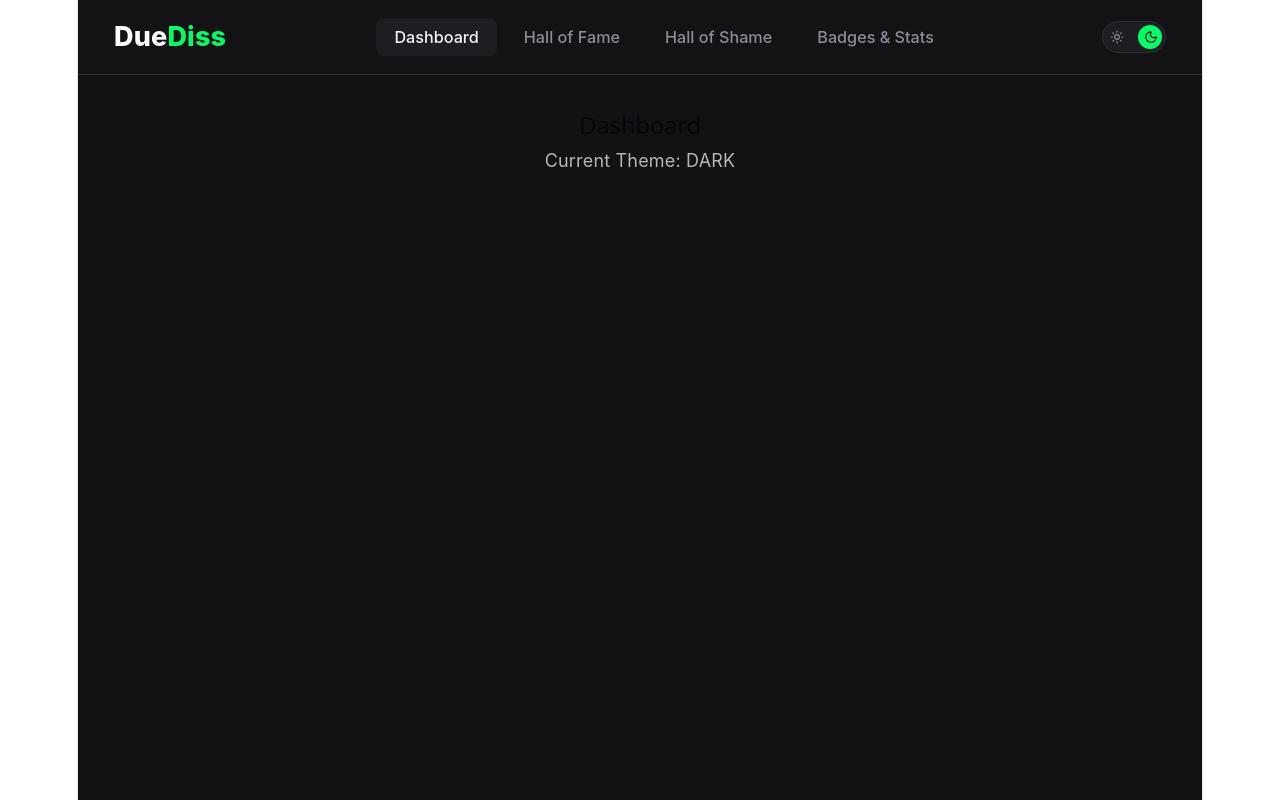
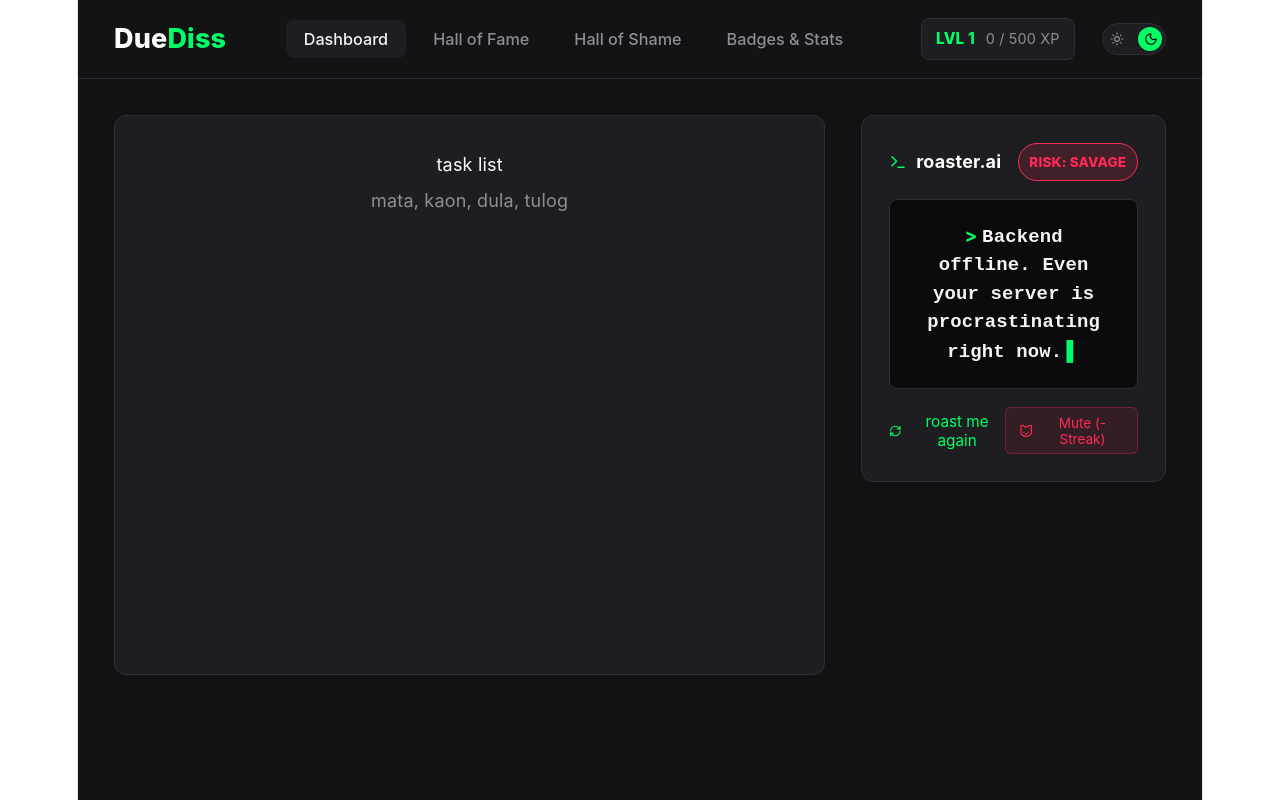
Before and after one commit to RockNaPusa/DueDiss, a React app in the folder frontend/: page / in a window 1280 px wide. Built offline with nearby package versions, Linux system fonts and the light colour scheme; no server answers; the HTML template or start-up script is replaced by a standard one.

Commit message:
added tempo dashboard and roaster ai connection for us three to run

```diff
--- a/frontend/src/App.css
+++ b/frontend/src/App.css
@@ -32,7 +32,7 @@
   --slider-bg: #FFFFFF;
   --slider-border: #D9D9D2;
   --slider-knob: #FFC53D;
-  --icon-sun: #FFC53D;
+  --icon-sun: #66666F;
   --icon-moon: #66666F;
 }
 
@@ -175,3 +175,169 @@
   60% { opacity: 1; }
   100% { opacity: 0; }
 }
+
+
+/*==========================================*/
+/* NAVBAR RIGHT & XP */
+.nav-right {
+  display: flex;
+  align-items: center;
+  gap: 1.5rem;
+}
+
+.xp-container {
+  background-color: var(--nav-bg-active);
+  border: 1px solid var(--slider-border);
+  padding: 0.4rem 0.8rem;
+  border-radius: 8px;
+  display: flex;
+  align-items: center;
+  gap: 0.6rem;
+}
+
+.xp-level {
+  color: #00ff66;
+  font-weight: 800;
+  font-size: 0.85rem;
+}
+
+.xp-numbers {
+  font-size: 0.8rem;
+  color: var(--nav-text);
+}
+
+/* 2-COLUMN DASHBOARD GRID */
+.dashboard-grid {
+  display: grid;
+  grid-template-columns: 7fr 3fr;
+  gap: 2rem;
+  padding: 2rem;
+  max-width: 1400px;
+  margin: 0 auto;
+}
+
+.work-zone {
+  background-color: var(--nav-bg-active);
+  border: 1px solid var(--slider-border);
+  border-radius: 12px;
+  padding: 2rem;
+  min-height: 70vh;
+}
+
+.subtitle {
+  margin-top: 0.5rem;
+  color: var(--nav-text);
+}
+
+/* RIGHT PANEL: ROASTER.AI */
+.roaster-panel {
+  background-color: var(--nav-bg-active);
+  border: 1px solid var(--slider-border);
+  border-radius: 12px;
+  padding: 1.5rem;
+  height: fit-content;
+  position: sticky;
+  top: 2rem;
+}
+
+.roaster-header {
+  display: flex;
+  justify-content: space-between;
+  align-items: center;
+  margin-bottom: 1rem;
+}
+
+.roaster-title {
+  display: flex;
+  align-items: center;
+  gap: 0.5rem;
+  font-weight: 700;
+  font-family: monospace;
+  font-size: 1rem;
+}
+
+.risk-badge {
+  font-size: 0.75rem;
+  font-weight: 800;
+  padding: 0.25rem 0.6rem;
+  border-radius: 999px;
+  text-transform: uppercase;
+}
+
+.risk-mild { background: rgba(0, 255, 102, 0.15); color: #00ff66; border: 1px solid #00ff66; }
+.risk-medium { background: rgba(255, 197, 61, 0.15); color: #ffc53d; border: 1px solid #ffc53d; }
+.risk-savage { background: rgba(255, 42, 84, 0.15); color: #ff2a54; border: 1px solid #ff2a54; }
+
+/* ALWAYS DARK TERMINAL BOX */
+.roaster-terminal {
+  background-color: #0b0b0d;
+  border: 1px solid #2e2e34;
+  border-radius: 8px;
+  padding: 1.25rem;
+  min-height: 140px;
+  display: flex;
+  align-items: center;
+}
+
+.roast-output {
+  font-family: 'Courier New', monospace;
+  color: #f4f4f6;
+  font-size: 1.05rem;
+  font-weight: 700;
+  line-height: 1.5;
+}
+
+.prompt-arrow {
+  color: #00ff66;
+}
+
+.blinking-cursor {
+  color: #00ff66;
+  margin-left: 4px;
+  animation: blink 1s step-end infinite;
+}
+
+@keyframes blink {
+  50% { opacity: 0; }
+}
+
+.roaster-actions {
+  display: flex;
+  justify-content: space-between;
+  align-items: center;
+  margin-top: 1rem;
+}
+
+.roast-again-btn {
+  background: transparent;
+  border: none;
+  color: #00ff66;
+  font-family: monospace;
+  font-size: 0.85rem;
+  display: flex;
+  align-items: center;
+  gap: 0.4rem;
+  cursor: pointer;
+}
+
+.roast-again-btn:hover {
+  text-decoration: underline;
+}
+
+.roast-again-btn:disabled {
+  opacity: 0.4;
+  cursor: not-allowed;
+}
+
+.mute-btn {
+  background-color: rgba(255, 42, 84, 0.1);
+  border: 1px solid rgba(255, 42, 84, 0.3);
+  color: #ff2a54;
+  padding: 0.35rem 0.7rem;
+  border-radius: 6px;
+  font-size: 0.75rem;
+  display: flex;
+  align-items: center;
+  gap: 0.4rem;
+  cursor: pointer;
+}
--- a/frontend/src/App.jsx
+++ b/frontend/src/App.jsx
@@ -1,31 +1,74 @@
-import { useState } from 'react';
-import { Sun, Moon } from 'lucide-react';
+import { useState, useEffect } from 'react';
+import { Sun, Moon, Terminal, RefreshCw, Cat } from 'lucide-react';
+import axios from 'axios';
 import './App.css';
 
 function App() {
-  const [theme, setTheme] = useState('dark');
+  // 1. Theme state (remembers choice in browser via localStorage)
+  const [theme, setTheme] = useState(() => {
+    return localStorage.getItem('duediss-theme') || 'dark';
+  });
   const [showFlashbang, setShowFlashbang] = useState(false);
   const [activeTab, setActiveTab] = useState('Dashboard');
 
+  // 2. Roaster.ai states
+  const [riskLevel, setRiskLevel] = useState('SAVAGE');
+  const [roastText, setRoastText] = useState('Booting up roaster.ai...');
+  const [isLoadingRoast, setIsLoadingRoast] = useState(false);
+  const [isMuted, setIsMuted] = useState(false);
+
   const tabs = ['Dashboard', 'Hall of Fame', 'Hall of Shame', 'Badges & Stats'];
 
+  // 3. Fetch a roast from Toper's Backend
+  const fetchRoast = async () => {
+    if (isMuted) return;
+    setIsLoadingRoast(true);
+    try {
+      // Connects to Toper's Express server on port 5000
+      const response = await axios.get('http://localhost:5000/api/test-roast');
+      setRiskLevel(response.data.risk);
+      setRoastText(response.data.roast);
+    } catch (error) {
+      // Fallback message if Toper's server isn't running yet
+      setRoastText("Backend offline. Even your server is procrastinating right now.");
+    } finally {
+      setIsLoadingRoast(false);
+    }
+  };
+
+  // Run once when the page first loads
+  useEffect(() => {
+    fetchRoast();
+  }, []);
+
+  // Theme toggle + Flashbang Cat
   const handleToggleTheme = () => {
     if (theme === 'dark') {
       setTheme('light');
+      localStorage.setItem('duediss-theme', 'light');
       setShowFlashbang(true);
-
-      setTimeout(() => {
-        setShowFlashbang(false);
-      }, 1500);
+      setTimeout(() => setShowFlashbang(false), 1500);
     } else {
       setTheme('dark');
+      localStorage.setItem('duediss-theme', 'dark');
+    }
+  };
+
+  // Panic Button: Mute the Roaster
+  const handleMuteToggle = () => {
+    if (!isMuted) {
+      setIsMuted(true);
+      setRoastText("roaster muted. coward. streak penalty applied.");
+    } else {
+      setIsMuted(false);
+      fetchRoast();
     }
   };
 
   return (
     <div className={`app-container ${theme === 'light' ? 'light-mode' : ''}`}>
 
-      {/* 3S 1500MS FLASHBANG OVERLAY */}
+      {/* FLASHBANG OVERLAY */}
       {showFlashbang && (
         <div className="flashbang-wrapper">
           <div className="flashbang-white"></div>
@@ -51,6 +94,13 @@ function App() {
           ))}
         </div>
 
+        <div className="nav-right">
+          {/* FAKE XP BAR */}
+          <div className="xp-container">
+            <span className="xp-level">LVL 1</span>
+            <span className="xp-numbers">0 / 500 XP</span>
+          </div>
+
           {/* SLIDER TOGGLE BUTTON */}
           <button
             className={`theme-slider ${theme}`}
@@ -58,20 +108,64 @@ function App() {
             title="Toggle Dark / Light Mode"
           >
             <span className="slider-knob"></span>
-          <span className="slider-icon sun-icon">
-            <Sun size={14} />
-          </span>
-          <span className="slider-icon moon-icon">
-            <Moon size={14} />
-          </span>
+            <span className="slider-icon sun-icon"><Sun size={14} /></span>
+            <span className="slider-icon moon-icon"><Moon size={14} /></span>
           </button>
+        </div>
       </nav>
 
-      <main style={{ padding: '2rem' }}>
-        <h2>{activeTab}</h2>
-        <p style={{ marginTop: '0.5rem', opacity: 0.7 }}>
-          Current Theme: {theme.toUpperCase()}
+      {/* 2-COLUMN DASHBOARD LAYOUT */}
+      <main className="dashboard-grid">
+
+        {/* LEFT COLUMN (70%): WORK ZONE PLACEHOLDER */}
+        <section className="work-zone">
+          task list{/*<h2>{activeTab}</h2>*/}
+          <p className="subtitle">mata, kaon, dula, tulog</p>
+        </section>
+
+        {/* RIGHT COLUMN (30%): STICKY ROASTER.AI PANEL */}
+        <aside className="roaster-panel">
+          <div className="roaster-header">
+            <div className="roaster-title">
+              <Terminal size={18} color="#00ff66" />
+              <span>roaster.ai</span>
+            </div>
+            <span className={`risk-badge risk-${riskLevel.toLowerCase()}`}>
+              Risk: {riskLevel}
+            </span>
+          </div>
+
+          {/* DARK STYLIZED TERMINAL BOX */}
+          <div className="roaster-terminal">
+            <p className="roast-output">
+              <span className="prompt-arrow">&gt; </span>
+              {isLoadingRoast ? "Thinking of an insult..." : roastText}
+              <span className="blinking-cursor">▌</span>
             </p>
+          </div>
+
+          {/* ACTION BUTTONS */}
+          <div className="roaster-actions">
+            <button
+              className="roast-again-btn"
+              onClick={fetchRoast}
+              disabled={isMuted || isLoadingRoast}
+            >
+              <RefreshCw size={14} />
+              <span>roast me again</span>
+            </button>
+
+            <button
+              className={`mute-btn ${isMuted ? 'muted-active' : ''}`}
+              onClick={handleMuteToggle}
+              title="Penalty: Resets Win Streak to 0"
+            >
+              <Cat size={16} />
+              <span>{isMuted ? "Unmute" : "Mute (-Streak)"}</span>
+            </button>
+          </div>
+        </aside>
+
       </main>
     </div>
   );
```
Lines whose indentation alone changed are shown as unchanged.
